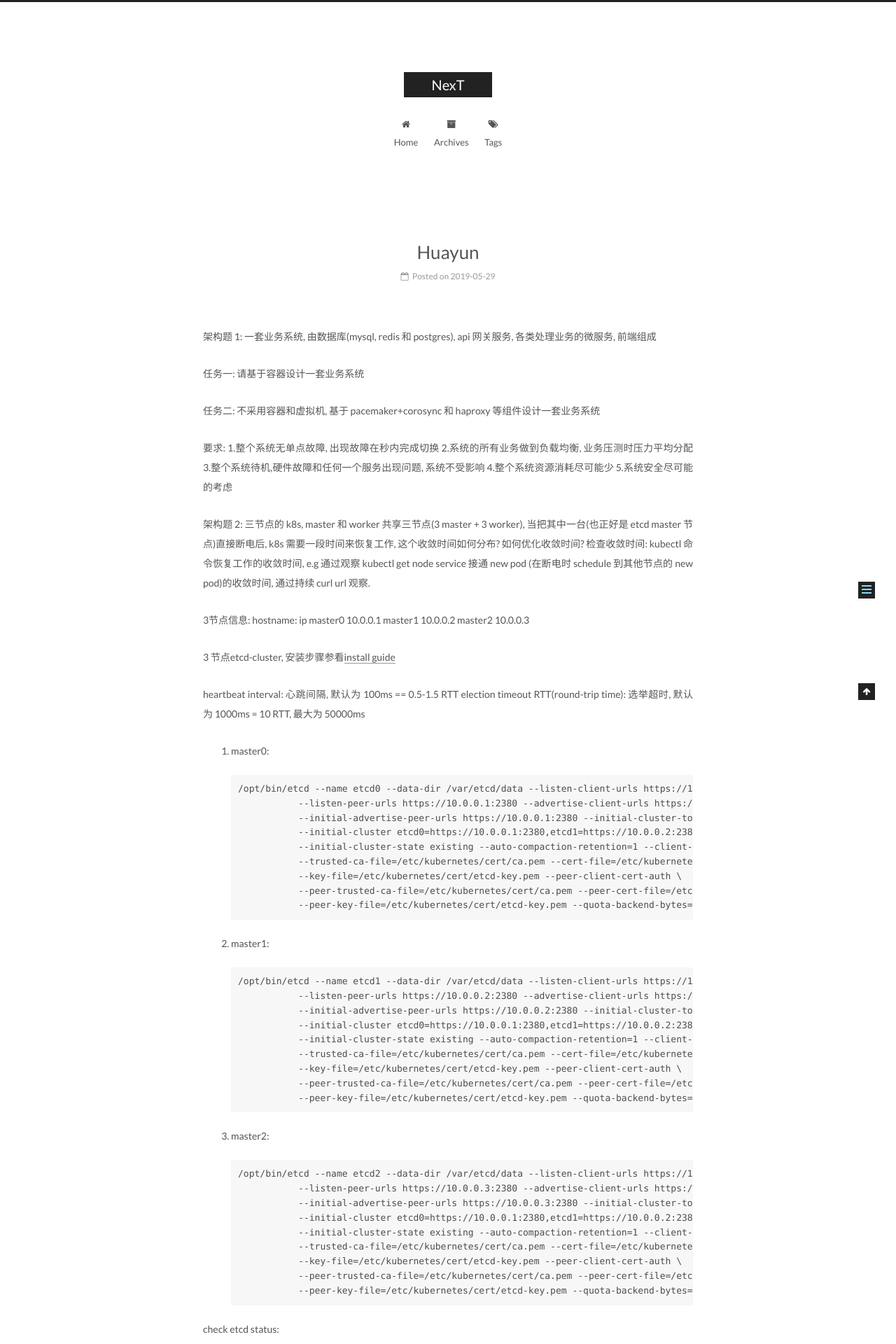
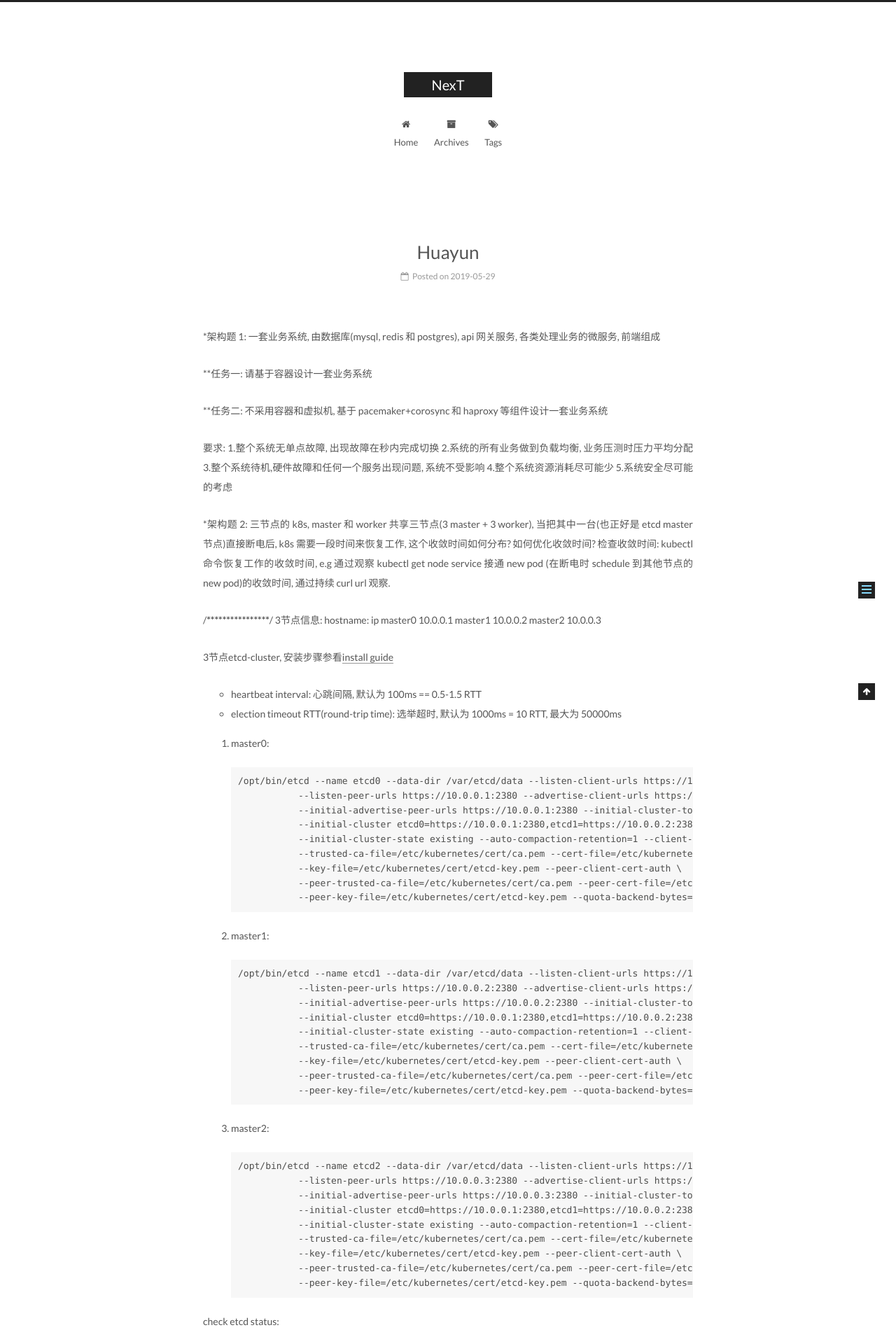
Before and after one commit to mytxyang/jekyll-theme-next, a Jekyll site: the page built from _posts/2019-05-29-huayun.md, in a window 1280 px wide. Shown: the top 1920 px of the page at 70% size. Built offline with Jekyll 4.4.1, drawn with Linux system fonts in a browser that asks for light colours.

```diff
--- a/_posts/2019-05-29-huayun.md
+++ b/_posts/2019-05-29-huayun.md
@@ -16,22 +16,23 @@
 4.整个系统资源消耗尽可能少
 5.系统安全尽可能的考虑
 
-架构题 2:
+*架构题 2:
 三节点的 k8s, master 和 worker 共享三节点(3 master + 3 worker), 当把其中一台(也正好是 etcd master 节点)直接断电后, k8s 需要一段时间来恢复工作, 这个收敛时间如何分布? 如何优化收敛时间?
 检查收敛时间:
 kubectl 命令恢复工作的收敛时间, e.g 通过观察 kubectl get node
 service 接通 new pod (在断电时 schedule 到其他节点的 new pod)的收敛时间, 通过持续 curl url 观察.
 
+/************************************************/
 3节点信息:
 hostname: ip
 master0   10.0.0.1
 master1   10.0.0.2
 master2   10.0.0.3
 
-3 节点etcd-cluster, 安装步骤参看[install guide](https://jimmysong.io/kubernetes-handbook/practice/etcd-cluster-installation.html)
+3节点etcd-cluster, 安装步骤参看[install guide](https://jimmysong.io/kubernetes-handbook/practice/etcd-cluster-installation.html)
 
-heartbeat interval: 心跳间隔, 默认为 100ms == 0.5-1.5 RTT
-election timeout RTT(round-trip time): 选举超时, 默认为 1000ms = 10 RTT, 最大为 50000ms
+- heartbeat interval: 心跳间隔, 默认为 100ms == 0.5-1.5 RTT
+- election timeout RTT(round-trip time): 选举超时, 默认为 1000ms = 10 RTT, 最大为 50000ms
 
 
 1. master0:
```
Also changed, not shown: other parts of _posts/2019-05-29-huayun.md (+3 -3 lines).
